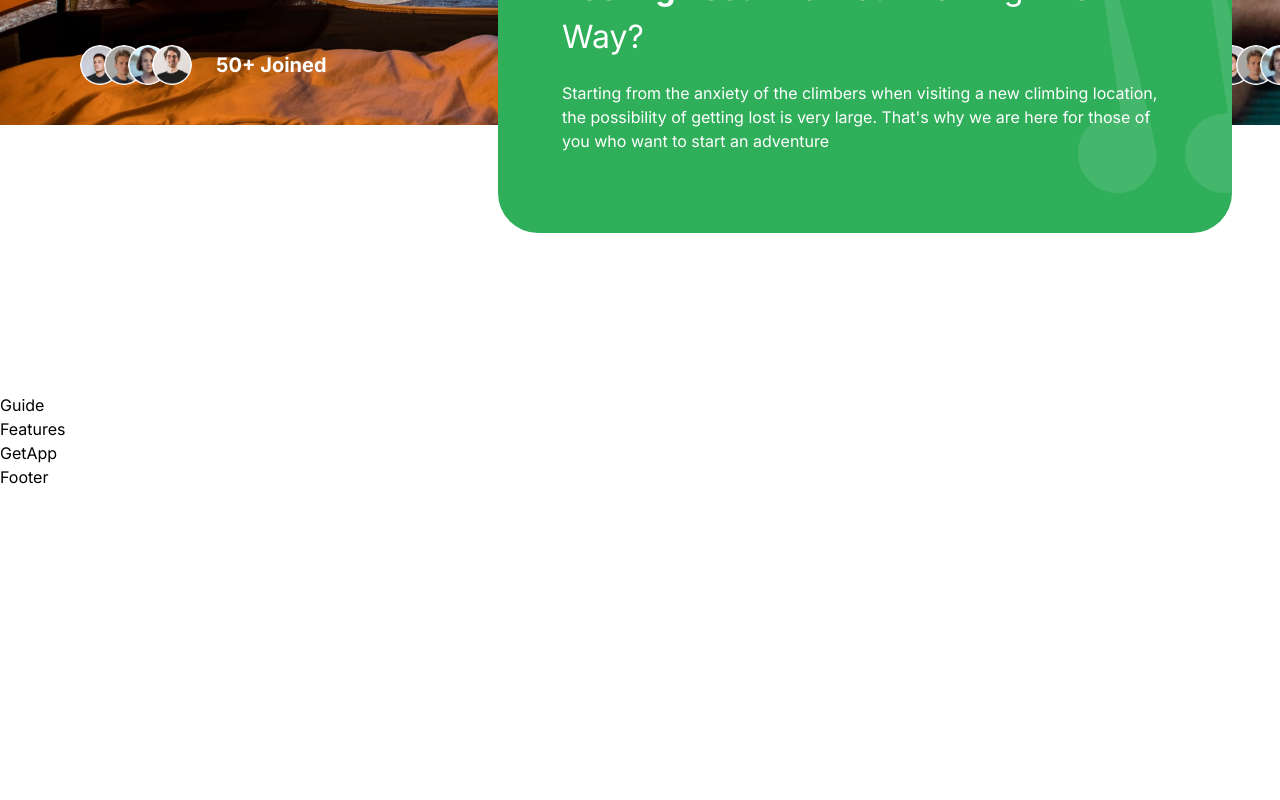
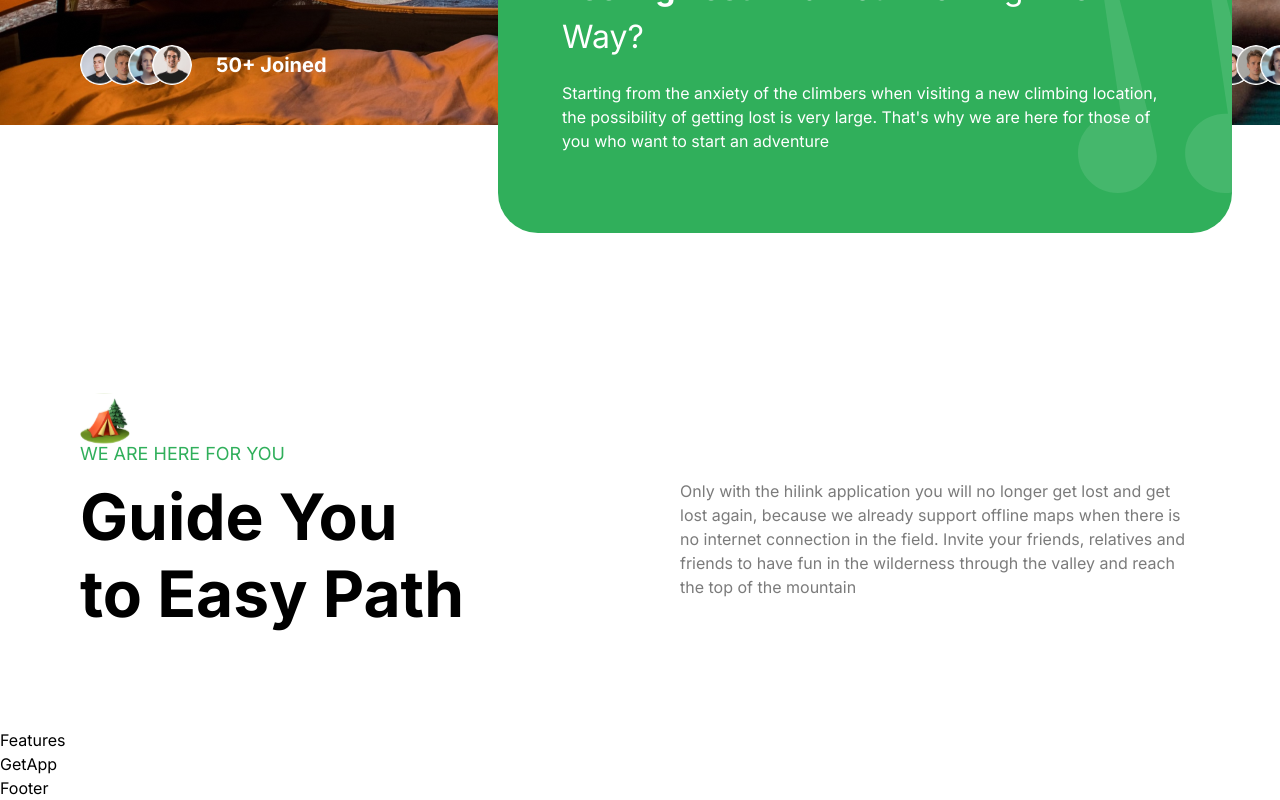
Before and after one commit to Stepan72/Travel, a Next.js app: page / in a window 1280 px wide. Shown: the part 1450-2250 px from the top of the page. Before the commit the page ends 1939 px from the top, so only its background shows below. Built offline with nearby package versions, Linux system fonts and the light colour scheme.

Commit message:
Guide started v0.9

```diff
--- a/components/Guide.tsx
+++ b/components/Guide.tsx
@@ -1,7 +1,30 @@
+import Image from "next/image";
 import React from "react";
 
 const Guide = () => {
-  return <div>Guide</div>;
+  return (
+    <section className="flexCenter flex-col">
+      <div className="padding-container max-container w-full pb-24">
+        <Image src="/camp.svg" alt="camp" width={50} height={50} />
+        <p className="uppercase regular-18 -mt-1 mb-3 text-green-50">
+          WE ARE HERE FOR YOU
+        </p>
+        <div className="flex flex-wrap justify-between gap-5 lg:gap-10">
+          <h2 className="bold-40 lg:bold-64 xl:max-w-[390px]">
+            Guide You to Easy Path
+          </h2>
+          <p className="regular-16 text-gray-30 xl:max-w-[520px]">
+            Only with the hilink application you will no longer get lost and get
+            lost again, because we already support offline maps when there is no
+            internet connection in the field. Invite your friends, relatives and
+            friends to have fun in the wilderness through the valley and reach
+            the top of the mountain
+          </p>
+        </div>
+      </div>
+      <div></div>
+    </section>
+  );
 };
 
 export default Guide;
```
